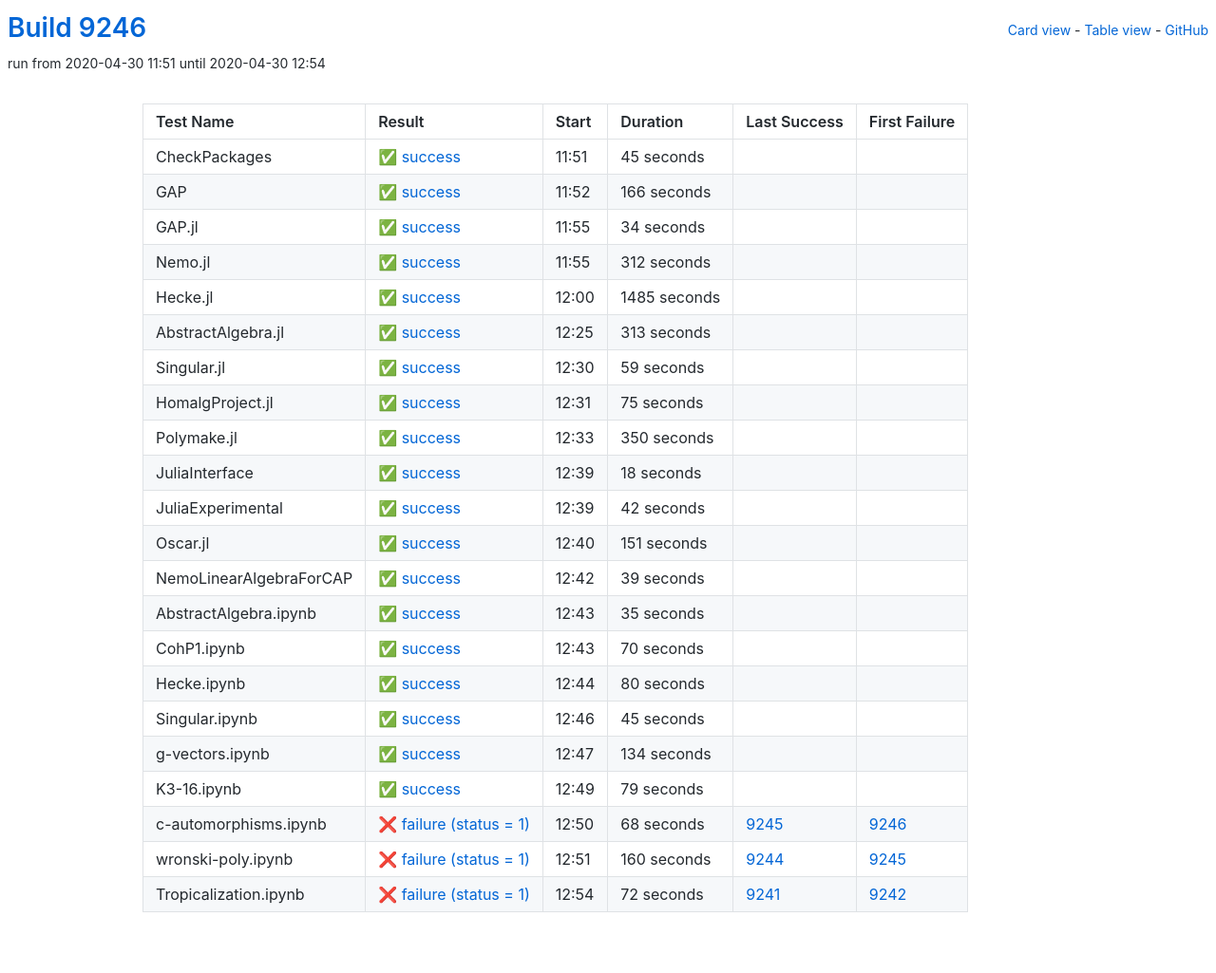
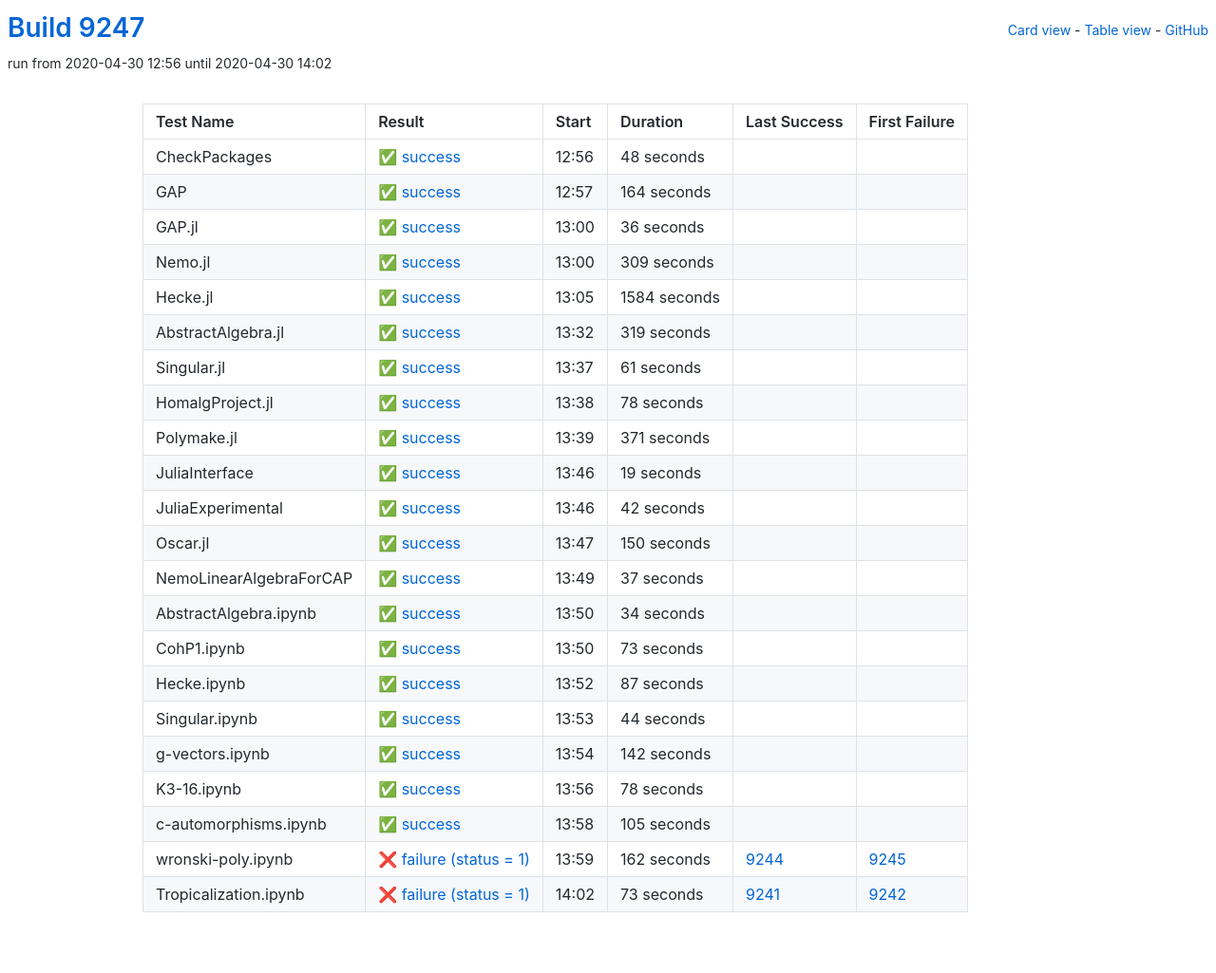
Before and after one commit to oscar-system/oscar-ci-status, a Jekyll site: the page built from table.html, in a window 1280 px wide. Shown: the whole page at 95% size. Built offline with Jekyll 4.4.1, drawn with Linux system fonts in a browser that asks for light colours.

Commit message:
Build 9247

```diff
--- a/_data/ci.yml
+++ b/_data/ci.yml
@@ -1,27 +1,148 @@
-build: 9246
-build_url: https://oscarci.mathematik.uni-kl.de/job/oscar/9246/
+build: 9247
+build_url: https://oscarci.mathematik.uni-kl.de/job/oscar/9247/
 job: oscar
 tests:
-- duration: 45
+- duration: 48
   exitcode: 0
   first_failure: false
   first_failure_url: null
   last_success: false
   last_success_url: null
-  log: https://oscarci.mathematik.uni-kl.de/job/oscar/9246/artifact/logs/build-9246/CheckPackages.log
+  log: https://oscarci.mathematik.uni-kl.de/job/oscar/9247/artifact/logs/build-9247/CheckPackages.log
   name: CheckPackages
-  start: 2020-04-30 11:51
+  start: 2020-04-30 12:56
   status: success
   success: true
-- duration: 166
+- duration: 164
   exitcode: 0
   first_failure: false
   first_failure_url: null
   last_success: false
   last_success_url: null
-  log: https://oscarci.mathematik.uni-kl.de/job/oscar/9246/artifact/logs/build-9246/GAP.log
+  log: https://oscarci.mathematik.uni-kl.de/job/oscar/9247/artifact/logs/build-9247/GAP.log
   name: GAP
-  start: 2020-04-30 11:52
+  start: 2020-04-30 12:57
+  status: success
+  success: true
+- duration: 36
+  exitcode: 0
+  first_failure: false
+  first_failure_url: null
+  last_success: false
+  last_success_url: null
+  log: https://oscarci.mathematik.uni-kl.de/job/oscar/9247/artifact/logs/build-9247/GAP.jl.log
+  name: GAP.jl
+  start: 2020-04-30 13:00
+  status: success
+  success: true
+- duration: 309
+  exitcode: 0
+  first_failure: false
+  first_failure_url: null
+  last_success: false
+  last_success_url: null
+  log: https://oscarci.mathematik.uni-kl.de/job/oscar/9247/artifact/logs/build-9247/Nemo.jl.log
+  name: Nemo.jl
+  start: 2020-04-30 13:00
+  status: success
+  success: true
+- duration: 1584
+  exitcode: 0
+  first_failure: false
+  first_failure_url: null
+  last_success: false
+  last_success_url: null
+  log: https://oscarci.mathematik.uni-kl.de/job/oscar/9247/artifact/logs/build-9247/Hecke.jl.log
+  name: Hecke.jl
+  start: 2020-04-30 13:05
+  status: success
+  success: true
+- duration: 319
+  exitcode: 0
+  first_failure: false
+  first_failure_url: null
+  last_success: false
+  last_success_url: null
+  log: https://oscarci.mathematik.uni-kl.de/job/oscar/9247/artifact/logs/build-9247/AbstractAlgebra.jl.log
+  name: AbstractAlgebra.jl
+  start: 2020-04-30 13:32
+  status: success
+  success: true
+- duration: 61
+  exitcode: 0
+  first_failure: false
+  first_failure_url: null
+  last_success: false
+  last_success_url: null
+  log: https://oscarci.mathematik.uni-kl.de/job/oscar/9247/artifact/logs/build-9247/Singular.jl.log
+  name: Singular.jl
+  start: 2020-04-30 13:37
+  status: success
+  success: true
+- duration: 78
+  exitcode: 0
+  first_failure: false
+  first_failure_url: null
+  last_success: false
+  last_success_url: null
+  log: https://oscarci.mathematik.uni-kl.de/job/oscar/9247/artifact/logs/build-9247/HomalgProject.jl.log
+  name: HomalgProject.jl
+  start: 2020-04-30 13:38
+  status: success
+  success: true
+- duration: 371
+  exitcode: 0
+  first_failure: false
+  first_failure_url: null
+  last_success: false
+  last_success_url: null
+  log: https://oscarci.mathematik.uni-kl.de/job/oscar/9247/artifact/logs/build-9247/Polymake.jl.log
+  name: Polymake.jl
+  start: 2020-04-30 13:39
+  status: success
+  success: true
+- duration: 19
+  exitcode: 0
+  first_failure: false
+  first_failure_url: null
+  last_success: false
+  last_success_url: null
+  log: https://oscarci.mathematik.uni-kl.de/job/oscar/9247/artifact/logs/build-9247/JuliaInterface.log
+  name: JuliaInterface
+  start: 2020-04-30 13:46
+  status: success
+  success: true
+- duration: 42
+  exitcode: 0
+  first_failure: false
+  first_failure_url: null
+  last_success: false
+  last_success_url: null
+  log: https://oscarci.mathematik.uni-kl.de/job/oscar/9247/artifact/logs/build-9247/JuliaExperimental.log
+  name: JuliaExperimental
+  start: 2020-04-30 13:46
+  status: success
+  success: true
+- duration: 150
+  exitcode: 0
+  first_failure: false
+  first_failure_url: null
+  last_success: false
+  last_success_url: null
+  log: https://oscarci.mathematik.uni-kl.de/job/oscar/9247/artifact/logs/build-9247/Oscar.jl.log
+  name: Oscar.jl
+  start: 2020-04-30 13:47
+  status: success
+  success: true
+- duration: 37
+  exitcode: 0
+  first_failure: false
+  first_failure_url: null
+  last_success: false
+  last_success_url: null
+  log: https://oscarci.mathematik.uni-kl.de/job/oscar/9247/artifact/logs/build-9247/NemoLinearAlgebraForCAP.log
+  name: NemoLinearAlgebraForCAP
+  start: 2020-04-30 13:49
   status: success
   success: true
 - duration: 34
@@ -30,217 +151,96 @@ tests:
   first_failure_url: null
   last_success: false
   last_success_url: null
-  log: https://oscarci.mathematik.uni-kl.de/job/oscar/9246/artifact/logs/build-9246/GAP.jl.log
-  name: GAP.jl
-  start: 2020-04-30 11:55
+  log: https://oscarci.mathematik.uni-kl.de/job/oscar/9247/artifact/logs/build-9247/AbstractAlgebra.ipynb.log
+  name: AbstractAlgebra.ipynb
+  start: 2020-04-30 13:50
   status: success
   success: true
-- duration: 312
+- duration: 73
   exitcode: 0
   first_failure: false
   first_failure_url: null
   last_success: false
   last_success_url: null
-  log: https://oscarci.mathematik.uni-kl.de/job/oscar/9246/artifact/logs/build-9246/Nemo.jl.log
-  name: Nemo.jl
-  start: 2020-04-30 11:55
+  log: https://oscarci.mathematik.uni-kl.de/job/oscar/9247/artifact/logs/build-9247/CohP1.ipynb.log
+  name: CohP1.ipynb
+  start: 2020-04-30 13:50
   status: success
   success: true
-- duration: 1485
+- duration: 87
   exitcode: 0
   first_failure: false
   first_failure_url: null
   last_success: false
   last_success_url: null
-  log: https://oscarci.mathematik.uni-kl.de/job/oscar/9246/artifact/logs/build-9246/Hecke.jl.log
-  name: Hecke.jl
-  start: 2020-04-30 12:00
+  log: https://oscarci.mathematik.uni-kl.de/job/oscar/9247/artifact/logs/build-9247/Hecke.ipynb.log
+  name: Hecke.ipynb
+  start: 2020-04-30 13:52
   status: success
   success: true
-- duration: 313
+- duration: 44
   exitcode: 0
   first_failure: false
   first_failure_url: null
   last_success: false
   last_success_url: null
-  log: https://oscarci.mathematik.uni-kl.de/job/oscar/9246/artifact/logs/build-9246/AbstractAlgebra.jl.log
-  name: AbstractAlgebra.jl
-  start: 2020-04-30 12:25
+  log: https://oscarci.mathematik.uni-kl.de/job/oscar/9247/artifact/logs/build-9247/Singular.ipynb.log
+  name: Singular.ipynb
+  start: 2020-04-30 13:53
   status: success
   success: true
-- duration: 59
+- duration: 142
   exitcode: 0
   first_failure: false
   first_failure_url: null
   last_success: false
   last_success_url: null
-  log: https://oscarci.mathematik.uni-kl.de/job/oscar/9246/artifact/logs/build-9246/Singular.jl.log
-  name: Singular.jl
-  start: 2020-04-30 12:30
+  log: https://oscarci.mathematik.uni-kl.de/job/oscar/9247/artifact/logs/build-9247/g-vectors.ipynb.log
+  name: g-vectors.ipynb
+  start: 2020-04-30 13:54
   status: success
   success: true
-- duration: 75
+- duration: 78
   exitcode: 0
   first_failure: false
   first_failure_url: null
   last_success: false
   last_success_url: null
-  log: https://oscarci.mathematik.uni-kl.de/job/oscar/9246/artifact/logs/build-9246/HomalgProject.jl.log
-  name: HomalgProject.jl
-  start: 2020-04-30 12:31
+  log: https://oscarci.mathematik.uni-kl.de/job/oscar/9247/artifact/logs/build-9247/K3-16.ipynb.log
+  name: K3-16.ipynb
+  start: 2020-04-30 13:56
   status: success
   success: true
-- duration: 350
+- duration: 105
   exitcode: 0
   first_failure: false
   first_failure_url: null
   last_success: false
   last_success_url: null
-  log: https://oscarci.mathematik.uni-kl.de/job/oscar/9246/artifact/logs/build-9246/Polymake.jl.log
-  name: Polymake.jl
-  start: 2020-04-30 12:33
+  log: https://oscarci.mathematik.uni-kl.de/job/oscar/9247/artifact/logs/build-9247/c-automorphisms.ipynb.log
+  name: c-automorphisms.ipynb
+  start: 2020-04-30 13:58
   status: success
   success: true
-- duration: 18
-  exitcode: 0
-  first_failure: false
-  first_failure_url: null
-  last_success: false
-  last_success_url: null
-  log: https://oscarci.mathematik.uni-kl.de/job/oscar/9246/artifact/logs/build-9246/JuliaInterface.log
-  name: JuliaInterface
-  start: 2020-04-30 12:39
-  status: success
-  success: true
-- duration: 42
-  exitcode: 0
-  first_failure: false
-  first_failure_url: null
-  last_success: false
-  last_success_url: null
-  log: https://oscarci.mathematik.uni-kl.de/job/oscar/9246/artifact/logs/build-9246/JuliaExperimental.log
-  name: JuliaExperimental
-  start: 2020-04-30 12:39
-  status: success
-  success: true
-- duration: 151
-  exitcode: 0
-  first_failure: false
-  first_failure_url: null
-  last_success: false
-  last_success_url: null
-  log: https://oscarci.mathematik.uni-kl.de/job/oscar/9246/artifact/logs/build-9246/Oscar.jl.log
-  name: Oscar.jl
-  start: 2020-04-30 12:40
-  status: success
-  success: true
-- duration: 39
-  exitcode: 0
-  first_failure: false
-  first_failure_url: null
-  last_success: false
-  last_success_url: null
-  log: https://oscarci.mathematik.uni-kl.de/job/oscar/9246/artifact/logs/build-9246/NemoLinearAlgebraForCAP.log
-  name: NemoLinearAlgebraForCAP
-  start: 2020-04-30 12:42
-  status: success
-  success: true
-- duration: 35
-  exitcode: 0
-  first_failure: false
-  first_failure_url: null
-  last_success: false
-  last_success_url: null
-  log: https://oscarci.mathematik.uni-kl.de/job/oscar/9246/artifact/logs/build-9246/AbstractAlgebra.ipynb.log
-  name: AbstractAlgebra.ipynb
-  start: 2020-04-30 12:43
-  status: success
-  success: true
-- duration: 70
-  exitcode: 0
-  first_failure: false
-  first_failure_url: null
-  last_success: false
-  last_success_url: null
-  log: https://oscarci.mathematik.uni-kl.de/job/oscar/9246/artifact/logs/build-9246/CohP1.ipynb.log
-  name: CohP1.ipynb
-  start: 2020-04-30 12:43
-  status: success
-  success: true
-- duration: 80
-  exitcode: 0
-  first_failure: false
-  first_failure_url: null
-  last_success: false
-  last_success_url: null
-  log: https://oscarci.mathematik.uni-kl.de/job/oscar/9246/artifact/logs/build-9246/Hecke.ipynb.log
-  name: Hecke.ipynb
-  start: 2020-04-30 12:44
-  status: success
-  success: true
-- duration: 45
-  exitcode: 0
-  first_failure: false
-  first_failure_url: null
-  last_success: false
-  last_success_url: null
-  log: https://oscarci.mathematik.uni-kl.de/job/oscar/9246/artifact/logs/build-9246/Singular.ipynb.log
-  name: Singular.ipynb
-  start: 2020-04-30 12:46
-  status: success
-  success: true
-- duration: 134
-  exitcode: 0
-  first_failure: false
-  first_failure_url: null
-  last_success: false
-  last_success_url: null
-  log: https://oscarci.mathematik.uni-kl.de/job/oscar/9246/artifact/logs/build-9246/g-vectors.ipynb.log
-  name: g-vectors.ipynb
-  start: 2020-04-30 12:47
-  status: success
-  success: true
-- duration: 79
-  exitcode: 0
-  first_failure: false
-  first_failure_url: null
-  last_success: false
-  last_success_url: null
-  log: https://oscarci.mathematik.uni-kl.de/job/oscar/9246/artifact/logs/build-9246/K3-16.ipynb.log
-  name: K3-16.ipynb
-  start: 2020-04-30 12:49
-  status: success
-  success: true
-- duration: 68
-  exitcode: 1
-  first_failure: 9246
-  first_failure_url: https://oscarci.mathematik.uni-kl.de/job/oscar/9246/
-  last_success: 9245
-  last_success_url: https://oscarci.mathematik.uni-kl.de/job/oscar/9245/
-  log: https://oscarci.mathematik.uni-kl.de/job/oscar/9246/artifact/logs/build-9246/c-automorphisms.ipynb.log
-  name: c-automorphisms.ipynb
-  start: 2020-04-30 12:50
-  status: failure
-  success: false
-- duration: 160
+- duration: 162
   exitcode: 1
   first_failure: 9245
   first_failure_url: https://oscarci.mathematik.uni-kl.de/job/oscar/9245/
   last_success: 9244
   last_success_url: https://oscarci.mathematik.uni-kl.de/job/oscar/9244/
-  log: https://oscarci.mathematik.uni-kl.de/job/oscar/9246/artifact/logs/build-9246/wronski-poly.ipynb.log
+  log: https://oscarci.mathematik.uni-kl.de/job/oscar/9247/artifact/logs/build-9247/wronski-poly.ipynb.log
   name: wronski-poly.ipynb
-  start: 2020-04-30 12:51
+  start: 2020-04-30 13:59
   status: failure
   success: false
-- duration: 72
+- duration: 73
   exitcode: 1
   first_failure: 9242
   first_failure_url: https://oscarci.mathematik.uni-kl.de/job/oscar/9242/
   last_success: 9241
   last_success_url: https://oscarci.mathematik.uni-kl.de/job/oscar/9241/
-  log: https://oscarci.mathematik.uni-kl.de/job/oscar/9246/artifact/logs/build-9246/Tropicalization.ipynb.log
+  log: https://oscarci.mathematik.uni-kl.de/job/oscar/9247/artifact/logs/build-9247/Tropicalization.ipynb.log
   name: Tropicalization.ipynb
-  start: 2020-04-30 12:54
+  start: 2020-04-30 14:02
   status: failure
   success: false
```
Also changed, not shown: README.md.
